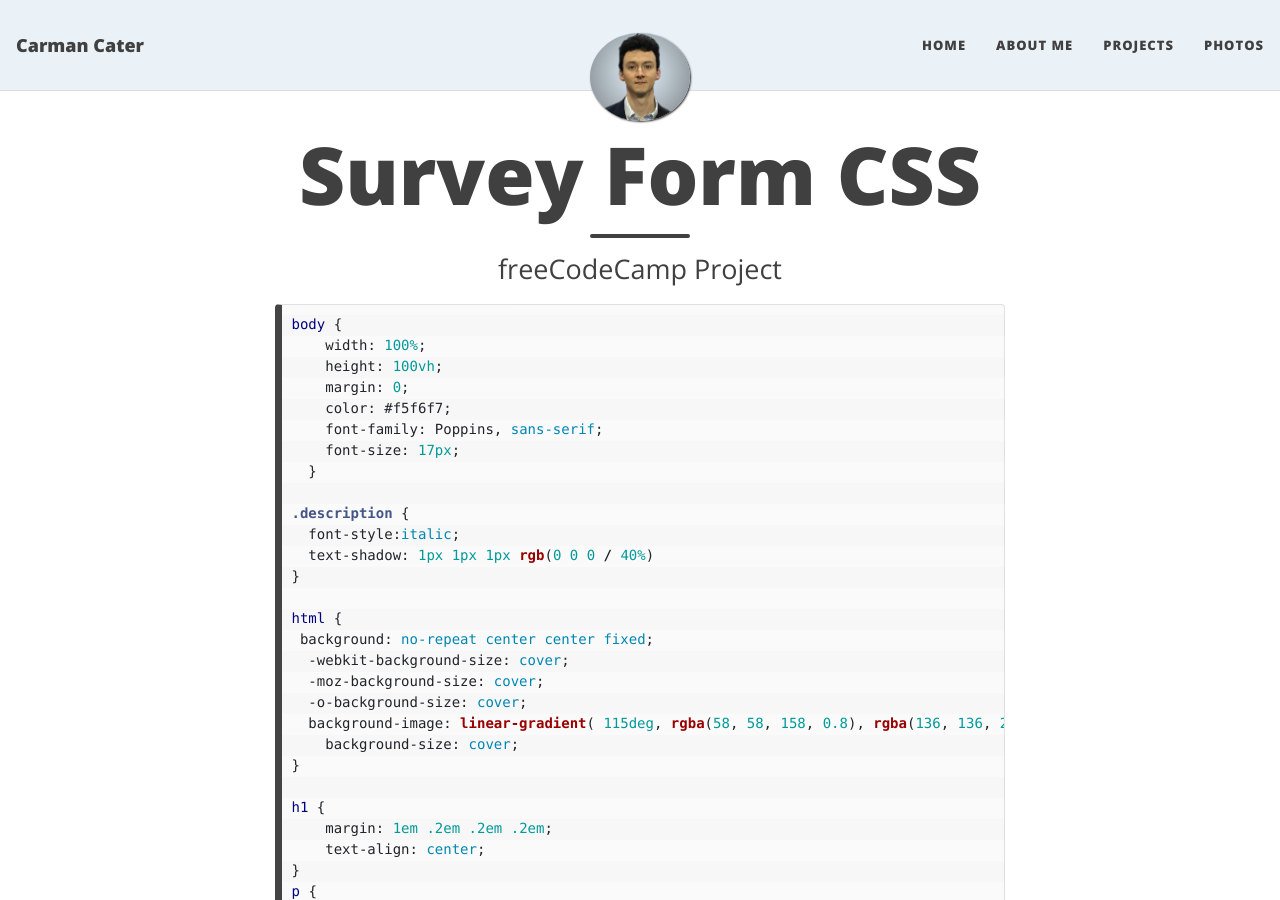
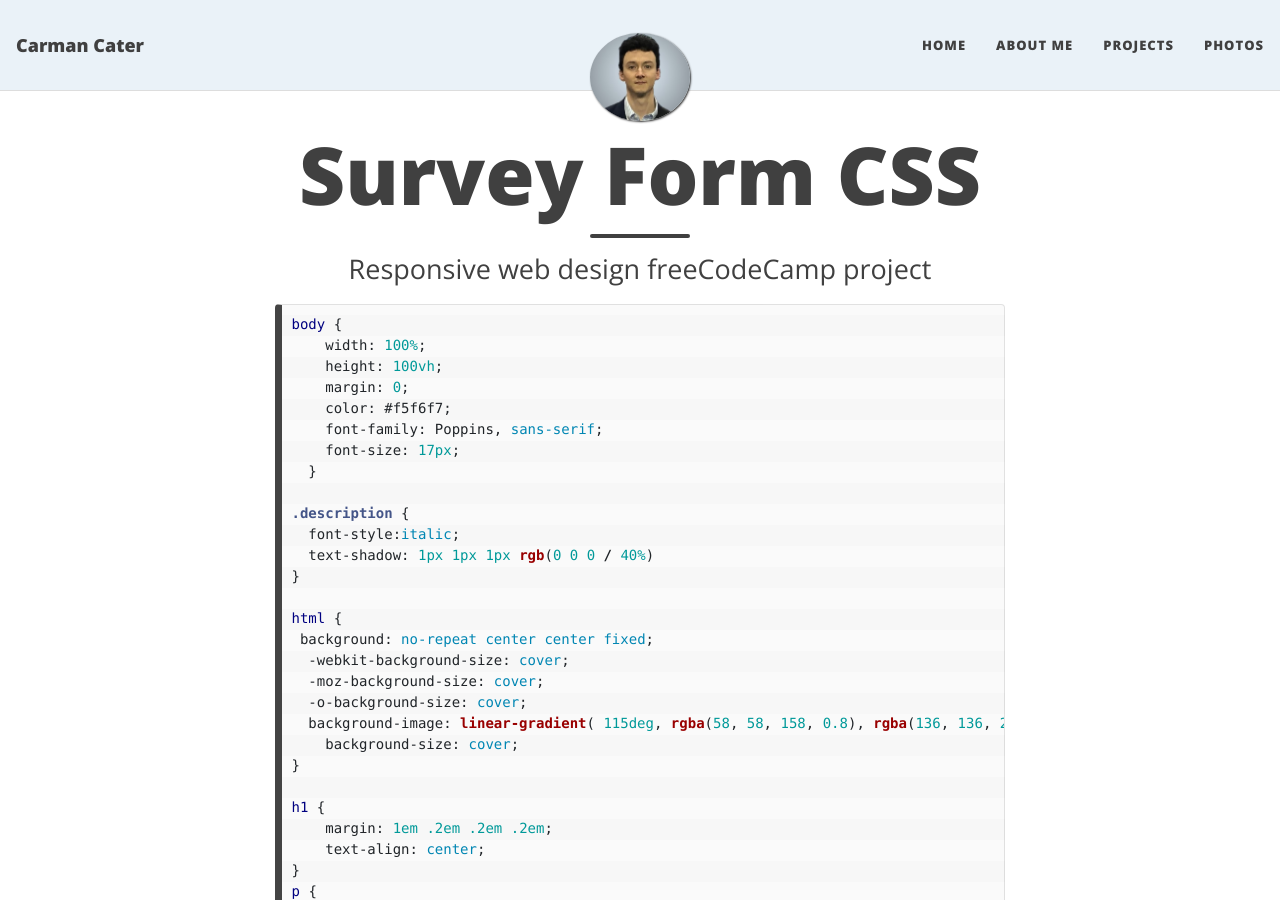
Before and after one commit to carmancater/carmancater.github.io, a Jekyll site: the page built from SurveyFormCSS.md, in a window 1280 px wide and 900 px high. Built offline with Jekyll 4.4.1, drawn with Linux system fonts in a browser that asks for light colours; nearby versions of some CDN libraries.

Commit message:
update css reference

```diff
--- a/SurveyFormCSS.md
+++ b/SurveyFormCSS.md
@@ -1,7 +1,7 @@
 ---
 layout: page
 title: Survey Form CSS
-subtitle: freeCodeCamp Project
+subtitle: Responsive web design freeCodeCamp project
 share-title: Carman Cater - Survey Form CSS
 share-description: Survey Form CSS
 ---
--- a/tributepage.html
+++ b/tributepage.html
@@ -5,7 +5,7 @@
         <meta name="viewport" content="device-width, initial-scale=1.0" />
         <meta name="description" content="Tribute Page" />
         <title>Tribute Page</title>
-        <link rel="stylesheet" href="tributepage.css" />
+        <link rel="stylesheet" href="/assets/css/tributepage.css" />
     </head>
     <body>
         <main id="main">
```
Also changed, not shown: SurveyFormHTML.md (+1 -1 lines), TributePageHTML.md (+1 -1 lines), 1 other file.
